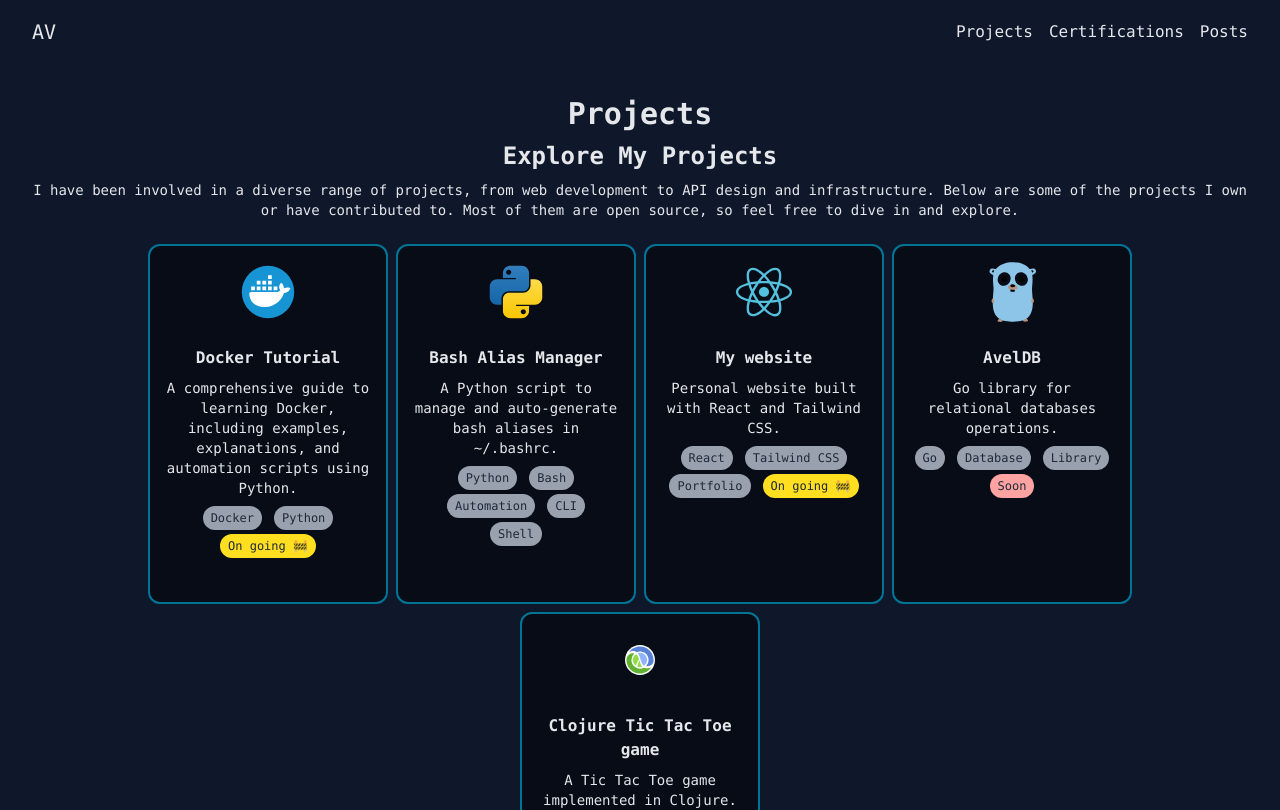
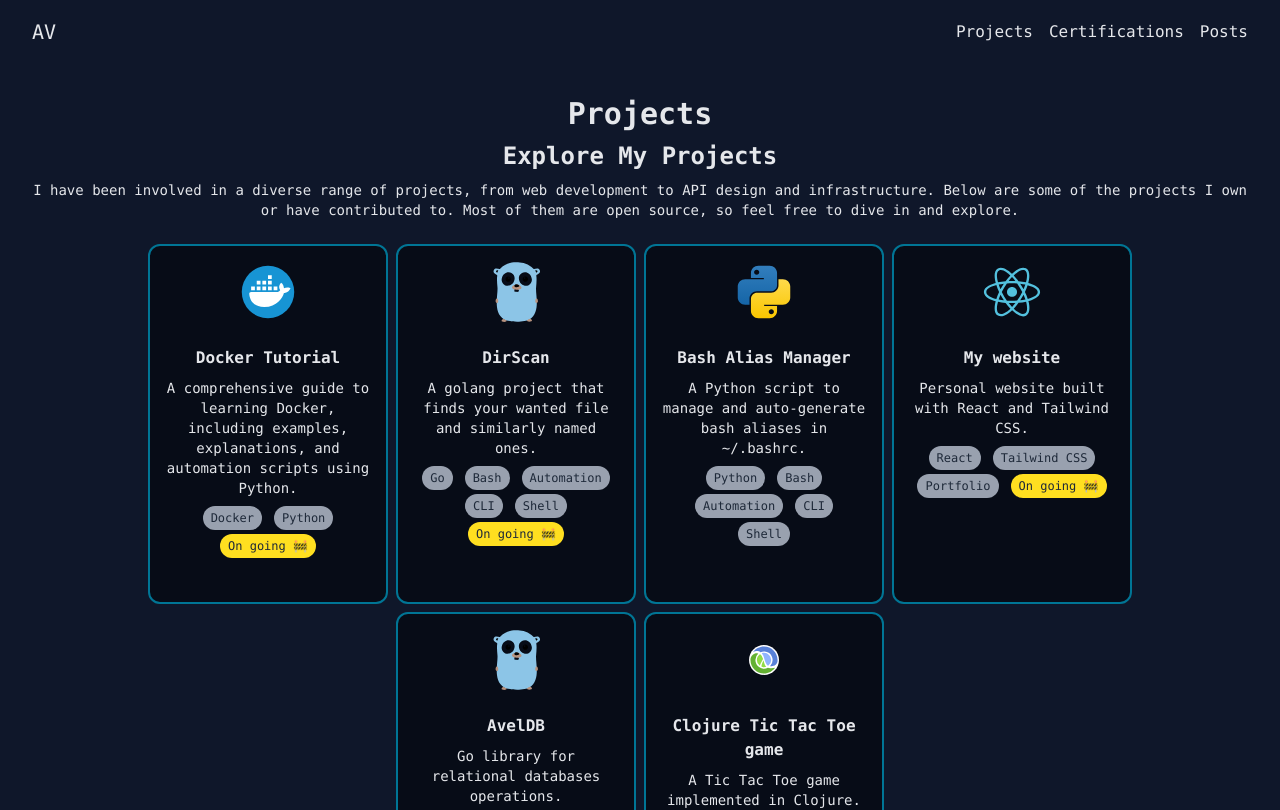
Before and after one commit to Axelvazslima/axel_website, a React (Vite) app: page /projects in a window 1280 px wide. Shown: the top 810 px of the page. Built offline with nearby package versions, Linux system fonts and the light colour scheme.

Commit message:
Project added and links fixed

```diff
--- a/data/data.json
+++ b/data/data.json
@@ -70,8 +70,18 @@
         "link": "https://www.github.com/Axelvazslima/docker-studies",
         "image": "svg-icons/docker-svgrepo-com.svg"
       },
+      {"id":2,
+        "title": "DirScan",
+        "description": "A golang project that finds your wanted file and similarly named ones.",
+        "content": "Dirscan is a project that reads your directory and its children, looking for the specified file and ones with similar names. It helps in quickly locating files within a directory structure, making it easier to manage and find the files you need.",
+        "company": "Personal Project",
+        "tags": ["Go", "Bash", "Automation", "CLI", "Shell", "On going"],
+        "skills": ["Go", "Shell Scripting"],
+        "link": "https://github.com/Axelvazslima/dirscan",
+        "image": "svg-icons/golang-svgrepo-com.svg"
+    },
       {
-        "id": 2,
+        "id": 3,
         "title": "Bash Alias Manager",
         "description": "A Python script to manage and auto-generate bash aliases in ~/.bashrc.",
         "content": "This project is a Python-based tool that streamlines the management of bash aliases. It organizes aliases into groups such as Main Commands, Git Commands, and Docker Commands, inserting them into a designated auto-generated section in ~/.bashrc. The script preserves critical startup and custom configurations by placing auto-generated aliases between specific markers, including a top comment '-----AUTO GENERATED BY AV PYTHON SCRIPT -----' and group headers like '-----MAIN COMMANDS-----'. It also features an interactive menu for adding, listing, and creating custom aliases, along with an optional welcome message for a personalized shell experience.",
@@ -82,7 +92,7 @@
         "image": "svg-icons/python-svgrepo-com.svg"
     },
     {
-      "id": 3,
+      "id": 4,
       "title": "My website",
       "description": "Personal website built with React and Tailwind CSS.",
       "content": "This project showcases my skills, projects, and experiences in a visually appealing and interactive format. It is built using React for the frontend and Tailwind CSS for styling, providing a responsive and modern design.\nThe website includes sections for my bio, skills, projects, and contact information, allowing visitors to learn more about me and my work. It also features animations, transitions, and dynamic content to create an engaging user experience.",
@@ -93,7 +103,7 @@
       "image": "svg-icons/react-svgrepo-com.svg"
     },
     {
-      "id": 4,
+      "id": 5,
       "title": "AvelDB",
       "description": "Go library for relational databases operations.",
       "content": "AvelDB is a Go library designed to simplify relational database operations with an intuitive API and efficient query execution.\nStarting with MySQL support, AvelDB minimizes boilerplate code and streamlines database interactions. Future updates will introduce PostgreSQL compatibility, making it a powerful and flexible choice for Go developers working with SQL databases.\nWith performance, maintainability, and Go idioms in mind, AvelDB ensures a seamless database experience.\nLeave a star ⭐ to support the project!",
@@ -104,7 +114,7 @@
       "image": "svg-icons/golang-svgrepo-com.svg"
     },
       {
-        "id": 5,
+        "id": 6,
         "title": "Clojure Tic Tac Toe game",
         "description": "A Tic Tac Toe game implemented in Clojure.",
         "content": "This project is a simple implementation of the classic Tic Tac Toe game in Clojure. It provides a command-line interface for players to interact with the game and make their moves. The game logic is implemented in Clojure, making use of functional programming concepts and data structures.\nLeave a star ⭐ to support the project!",
--- a/src/Post.tsx
+++ b/src/Post.tsx
@@ -2,7 +2,7 @@ import SectionComponent from "./components/SectionComponent";
 import { H1Component, H3Component } from "./components/TextComponents";
 import { useParams } from "react-router-dom";
 import postsData from '../data/data.json'
-import { Post } from "../Data";
+import { Post } from "./classes/Data";
 
 function PostBlock(){
     const { id } = useParams<{ id: string }>();
--- a/src/components/ContentBlocksComponent.tsx
+++ b/src/components/ContentBlocksComponent.tsx
@@ -1,4 +1,4 @@
-import { Project, Post, Certification } from "../../Data";
+import { Project, Post, Certification } from "../classes/Data";
 import DeviceAwareComponent from "./DeviceAwareComponent";
 import { PComponent } from "./TextComponents";
 
@@ -20,7 +20,7 @@ interface CertificationBlockComponentProps extends ContentBlocksComponentProps {
 
 function ProjectBlockComponent({ project, className }: ProjectBlockComponentProps) {
   return (
-    <a href={`/projects/${project.id}`}>
+    <a href={project.link} target="_blank" rel="noreferrer">
     <div className={`flex flex-col items-center justify-start md:w-60 h-80 w-50 md:h-90 md:gap-2 gap-1 bg-[#070c17] rounded-xl md:border-2 border-1 border-cyan-700 md:p-4 p-2 text-center md:hover:scale-105 transition-transform duration-300 ease-in-out ${className} overflow-hidden cursor-pointer`}>
         <img src={project.image} alt={project.title} className="w-15 h-15 mb-4" />
         <p className="font-bold">{project.title}</p>
--- a/src/components/SubPagesComponent.tsx
+++ b/src/components/SubPagesComponent.tsx
@@ -3,7 +3,7 @@ import SectionComponent from "./SectionComponent";
 import ButtonComponent from "./ButtonComponent";
 import { H2Component, H3Component, PComponent } from "./TextComponents";
 import { CertificationBlockComponent, PostBlockComponent, ProjectBlockComponent } from "./ContentBlocksComponent";
-import { Certification, Post, Project } from "../../Data";
+import { Certification, Post, Project } from "../classes/Data";
 
 interface SubPagesComponentProps {
     children?: React.ReactNode;
--- a/tsconfig.app.json
+++ b/tsconfig.app.json
@@ -22,5 +22,5 @@
     "noFallthroughCasesInSwitch": true,
     "noUncheckedSideEffectImports": true
   },
-  "include": ["src", "Data.tsx"]
+  "include": ["src", "src/classes/Data.tsx"]
 }
```
Also changed, not shown: Data.tsx (deleted, +0 -29 lines).
